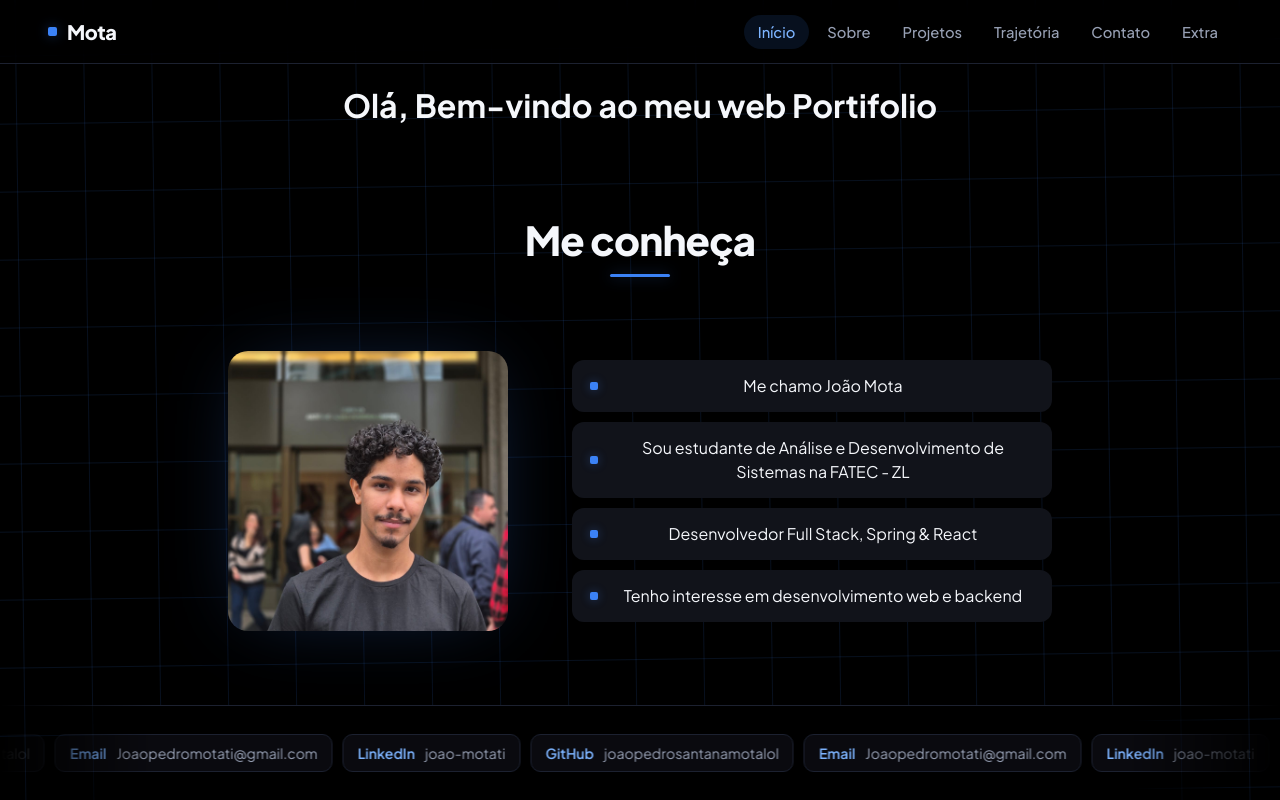
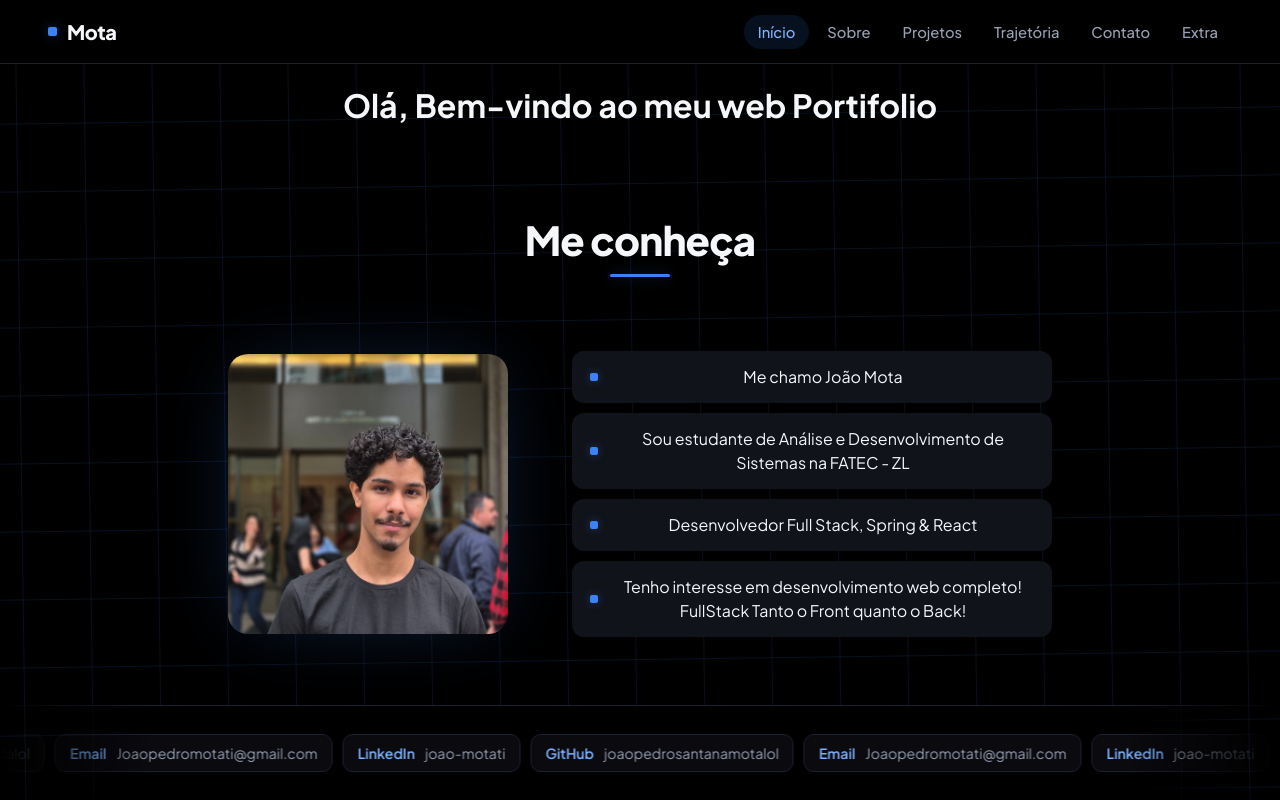
Before and after one commit to joaopedrosantanamotalol/portifolio-mota, a React (Vite) app: page / in a window 1280 px wide. Built offline with nearby package versions, Linux system fonts and the light colour scheme.

Commit message:
new description

```diff
--- a/src/components/ficheiro_mota/ficheiro-mota.tsx
+++ b/src/components/ficheiro_mota/ficheiro-mota.tsx
@@ -17,7 +17,7 @@ export default function FicheiroMota(){
             <li>Me chamo João Mota</li>
             <li>Sou estudante de Análise e Desenvolvimento de Sistemas na FATEC - ZL</li>
             <li>Desenvolvedor Full Stack, Spring & React</li>
-            <li>Tenho interesse em desenvolvimento web e backend</li>
+            <li>Tenho interesse em desenvolvimento web completo! FullStack Tanto o Front quanto o Back!</li>
         </ul>
     </div>
 
```
